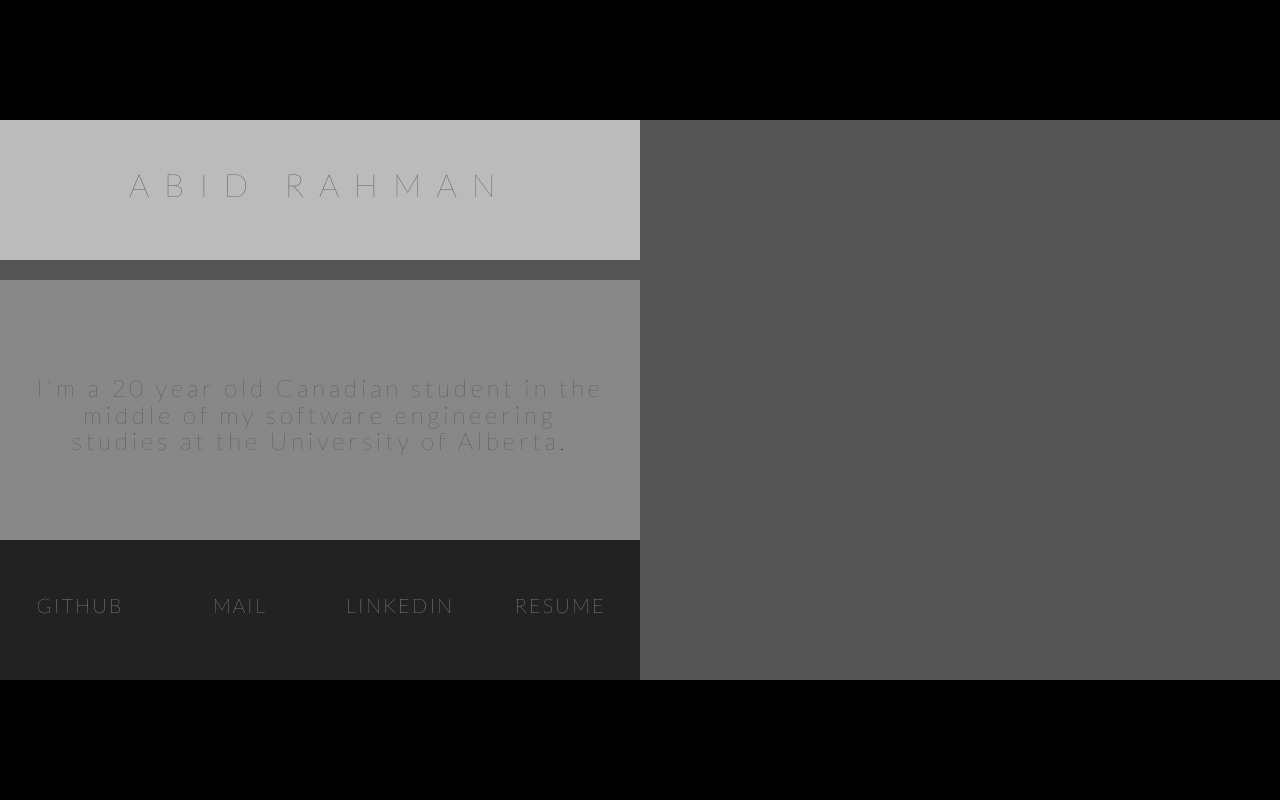
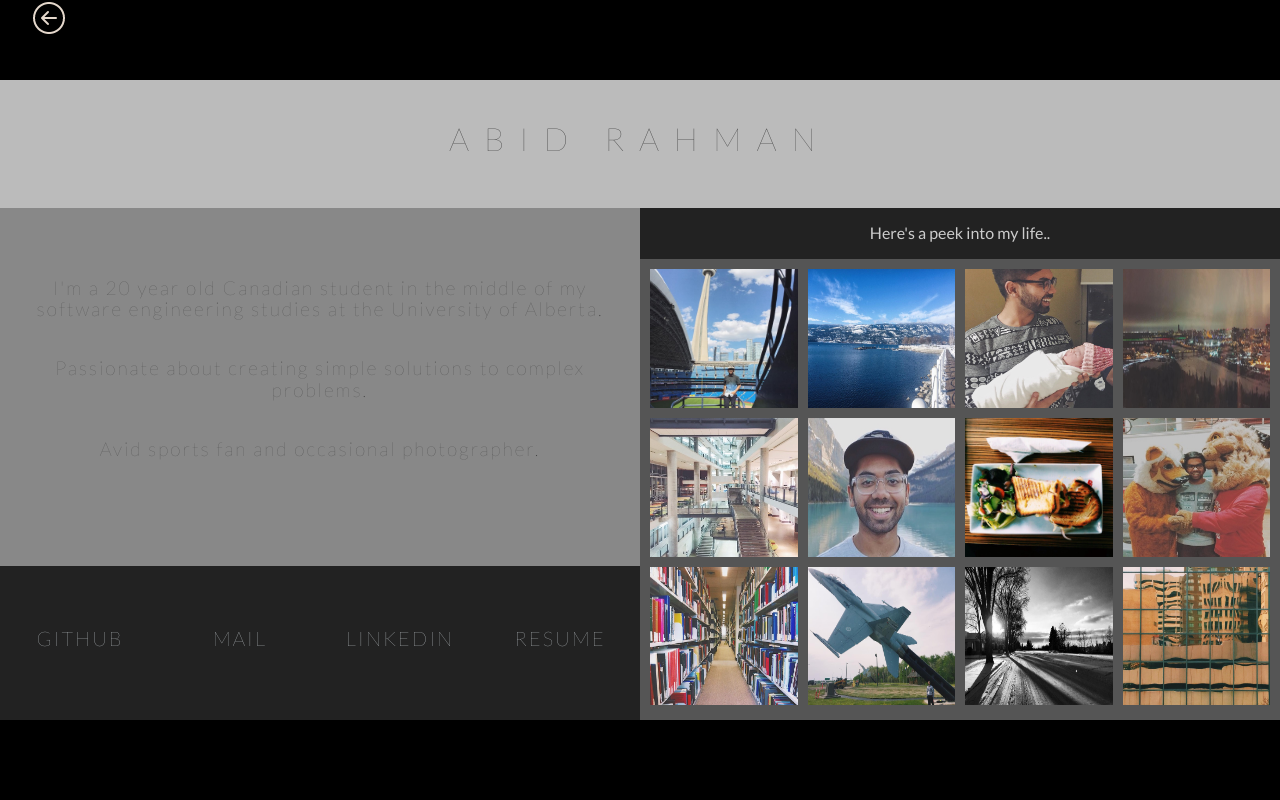
Before and after one commit to arjunkalburgi/abidrahman.github.io-1, a PHP site: page /about.html in a window 1280 px wide. Run offline with PHP 8.4, Linux system fonts and the light colour scheme.

Commit message:
Finished about page - added pics, description, and back arrow.

```diff
--- a/about.html
+++ b/about.html
@@ -23,24 +23,83 @@
 
 
 <div class="about">
+    <div class="animated FadeInRight backarrow">
+        <a href="index.html">
+            <img src="images/arrow.png">
+        </a>
+    </div>
     <div class="content">
-        <div class="animated fadeInLeft name">
+
+        <div class="animated fadeInDown name">
             <h1>Abid Rahman</h1>
         </div>
+
+        <div class="bigbox">
+            <div class="left">
                 <div class="animated fadeInLeft aboutme">
-            <h2>I'm a 20 year old Canadian student in the middle of my software engineering studies at the University of Alberta.</h2>
+                    <h2>I'm a 20 year old Canadian student in the middle of my software engineering studies at the University of Alberta. </h2>
+                    <h2>Passionate about creating simple solutions to complex problems.</h2>
+                    <h2>Avid sports fan and occasional photographer.</h2>
                 </div>
+
                 <div class="animated fadeInLeft contactlinks">
-
                     <a href="https://github.com/abidrahman" class="github"><h1>Github</h1></a>
                     <a href="mailto::arahman1@ualberta.ca" class="mail"><h1>Mail</h1></a>
                     <a href="https://www.linkedin.com/in/abidrahman1" class="linkedin"><h1>LinkedIn</h1></a>
                     <a href="docs/Resume.pdf" class="resume"><h1>Resume</h1></a>
+                </div>
+            </div>
 
+            <div class="right">
+
+                <div class="animated fadeInRight mylife">
+                    <p>Here's a peek into my life..</p>
+                </div>
+                <a href="https://www.instagram.com/abidr/">
+                <div class="animated fadeInRight gallery cf">
+
+                      <div>
+                        <img src="/images/1.jpg" />
+                      </div>
+                      <div>
+                        <img src="/images/2.jpg" />
+                      </div>
+                      <div>
+                        <img src="/images/3.jpg" />
+                      </div>
+                      <div>
+                        <img src="/images/4.jpg" />
+                      </div>
+                      <div>
+                        <img src="/images/5.jpg" />
+                      </div>
+                      <div>
+                        <img src="/images/6.jpg" />
+                      </div>
+                      <div>
+                        <img src="/images/7.jpg" />
+                      </div>
+                      <div>
+                        <img src="/images/8.jpg" />
+                      </div>
+                      <div>
+                        <img src="/images/9.jpg" />
+                      </div>
+                      <div>
+                        <img src="/images/10.jpg" />
+                      </div>
+                      <div>
+                        <img src="/images/11.jpg" />
+                      </div>
+                      <div>
+                        <img src="/images/12.jpg" />
+                      </div>
 
                 </div>
+                </a>
+            </div>
 
-
+        </div>
     </div>
 </div>
 
--- a/css/style.css
+++ b/css/style.css
@@ -78,39 +78,77 @@ html, body{
     width: 100%;
     height: 100%;
     display: flex;
+    justify-content:center;
+    flex-direction:column;
+}
+
+.backarrow {
+
+    margin: 2em;
+    position: absolute;
+    height: inherit;
+}
+
+.backarrow img:hover {
+    transform: rotate(360deg);
+    transition:1.0s all;
+	-webkit-transition:1.0s all;
+	-moz-transition:1.0s all;
+	-o-transition:1.0s all;
+	-ms-transition:1.0s all;
 }
 
 .content {
     margin: auto;
     background-color: #555555;
     width: 100%;
+    height: 40em;
     min-height: 70vh;
     position: relative;
+
 }
 
 .name {
     animation-delay: 0.1s;
     background-color: #bbbbbb;
     text-align: center;
-    width: 50%;
-    height: 25%;
+    width: 100%;
+    height: 20%;
     top: 0;
-    position: absolute;
+    position: relative;
     display: flex;
     justify-content:center;
     flex-direction:column;
 }
 
+.bigbox {
+    height: 80%;
+    display: flex;
+    justify-content: center;
+    flex-direction: row;
+}
+
+.left {
+    position: relative;
+    width: 50%;
+    height: 100%;
+}
+
+.right {
+    position: relative;
+    width: 50%;
+    height: 100%;
+}
+
 .aboutme {
-    margin-top: 12.5%;
-    position: absolute;
+    position: relative;
     animation-delay: 0.2s;
     padding-left: 2em;
     padding-right: 2em;
     background-color: #888888;
     text-align: center;
-    width: 50%;
-    height: 50%;
+    width: 100%;
+    height: 70%;
     display: flex;
     justify-content:center;
     flex-direction:column;
@@ -121,22 +159,44 @@ html, body{
     font-size: 2em;
     font-weight: 150;
     letter-spacing: 15px;
+    transition:0.5s all;
+	-webkit-transition:0.5s all;
+	-moz-transition:0.5s all;
+	-o-transition:0.5s all;
+	-ms-transition:0.5s all;
+}
+
+.name h1:hover {
+    letter-spacing: 60px;
 }
 
 
 .content h2 {
-    font-size: 1.5em;
-    font-weight: 100;
-    letter-spacing: 4px;
+    margin-bottom: 2em;
+    color: #444444;
+    font-size: 1.2em;
+    font-weight: 200;
+    letter-spacing: 2px;
+    transition:0.25s all;
+	-webkit-transition:0.25s all;
+	-moz-transition:0.25s all;
+	-o-transition:0.25s all;
+	-ms-transition:0.25s all;
+}
+
+.content h2:hover {
+    font-weight: 200;
+    font-size: 1.4em;
+    color: black;
 }
 
 .contactlinks {
     color: aliceblue;
     animation-delay: 0.3s;
-    position: absolute;
+    position: relative;
     background-color: #444444;
-    width: 50%;
-    height: 25%;
+    width: 100%;
+    height: 30%;
     bottom: 0;
     display: flex;
     flex-direction: row;
@@ -170,16 +230,62 @@ html, body{
     color: aliceblue;
 }
 
-.linkedin {
-    background-color: aliceblue;
+.mylife {
+    position: relative;
+    width: 100%;
+    height: 10%;
+    text-align: center;
+    background-color: #222222;
+    color: #cccccc;
+    display: flex;
+    justify-content:center;
+    flex-direction:column;
 }
 
-.mail {
-    animation-delay: 0.5s;
+.gallery {
+    position: relative;
+    width: 100%;
+    height: 90%;
+    margin: 0 auto;
+    padding: 5px;
 }
 
-.github {
-    animation-delay: 0.6s;
+.gallery > div {
+    position: relative;
+    width: 25%;
+    height: 33%;
+    float: left;
+    padding: 5px;
+}
+
+.gallery > div > img {
+    display: flex;
+    justify-content:center;
+    flex-direction:column;
+    display: block;
+    width: 100%;
+    height: 100%;
+    transition: .1s transform;
+    transform: translateZ(0);
+}
+
+.gallery > div:hover {
+  z-index: 1;
+}
+
+.gallery > div:hover > img {
+  transform: scale(1.7,1.7);
+  transition: .3s transform;
+}
+
+.cf:before, .cf:after {
+  display: table;
+  content: "";
+  line-height: 0;
+}
+
+.cf:after {
+  clear: both;
 }
 
 .content_middle{
```
Also changed, not shown: images/1.jpg (added), images/10.jpg (added), images/11.jpg (added), images/12.jpg (added), images/2.jpg (added), images/3.jpg (added), images/4.jpg (added), images/5.jpg (added), images/6.jpg (added), images/7.jpg (added), images/8.jpg (added), images/9.jpg (added), images/arrow.png, 1 other file. Lines whose indentation alone changed are shown as unchanged.
